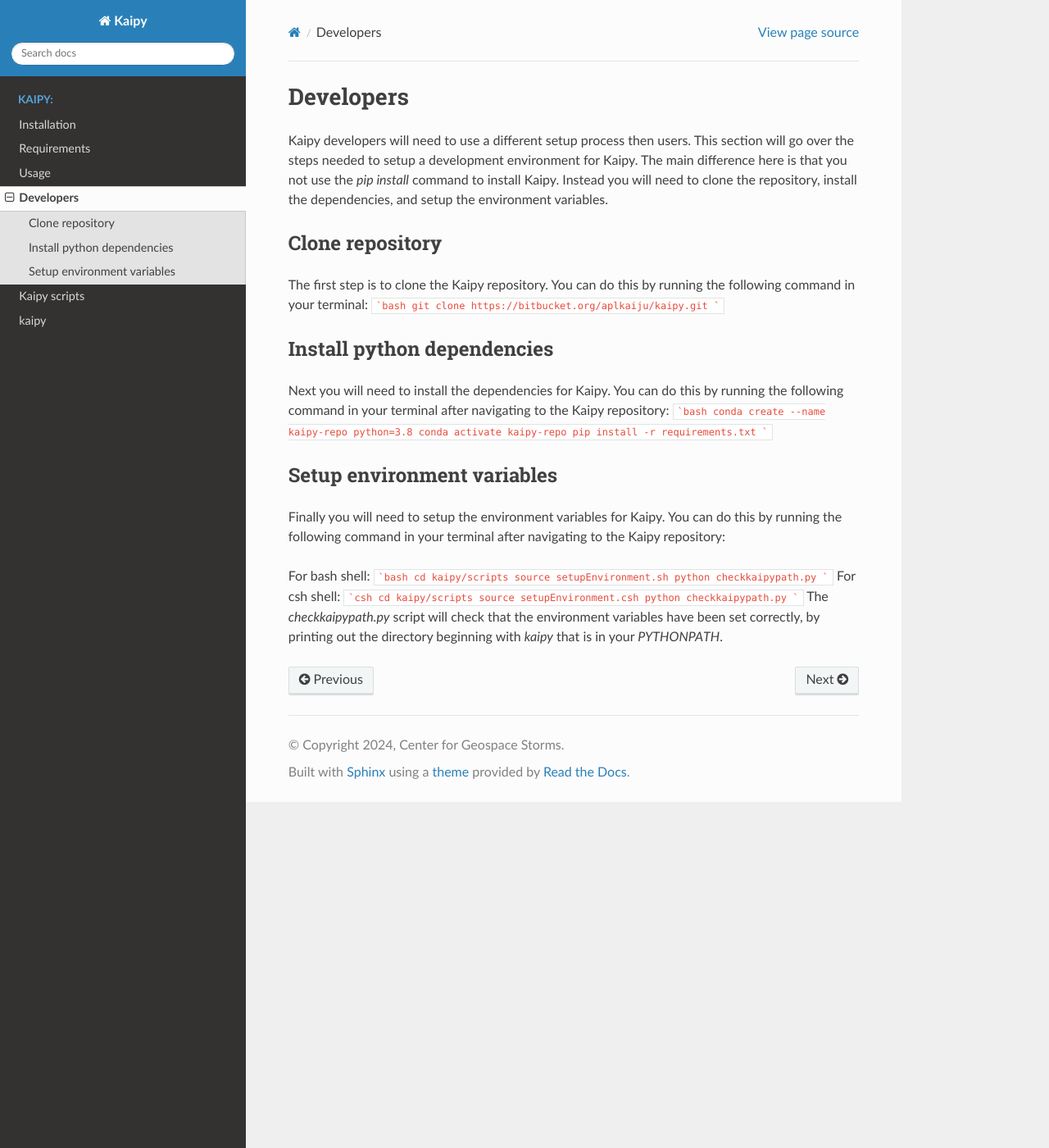
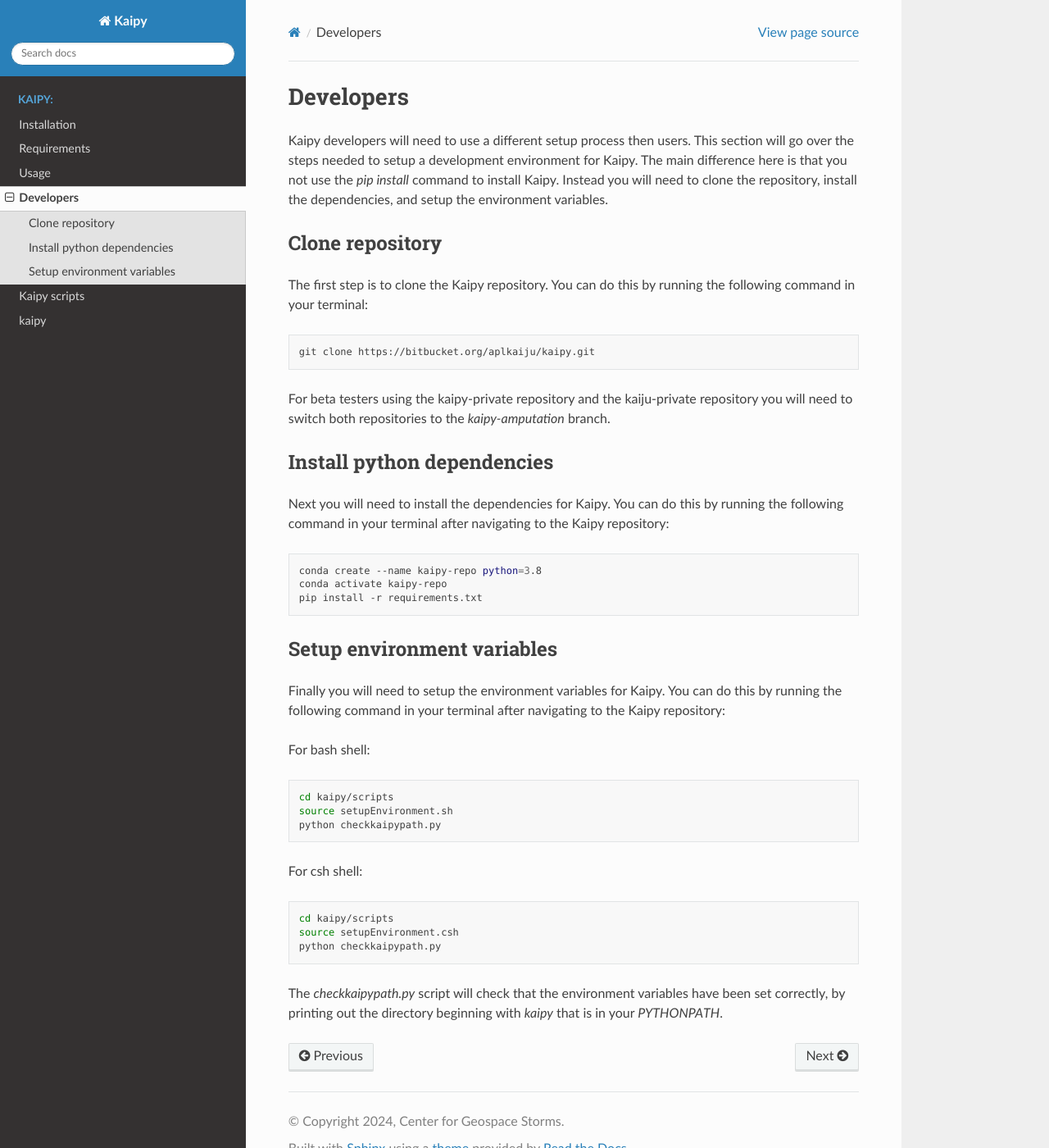
Before and after one commit to darrendezeeuw/kaipy, a Sphinx documentation site: the page built from docs/source/kaipy/developers.rst, in a window 1280 px wide and 1400 px high. Shown: the whole window at 82% size. Built offline with Sphinx 7.4.7 and the Read the Docs theme 2.0.0, drawn with Linux system fonts in a browser that asks for light colours.

Commit message:
Add developers file to documentation

````diff
--- a/docs/source/kaipy/developers.rst
+++ b/docs/source/kaipy/developers.rst
@@ -5,33 +5,43 @@
 Clone repository
 ---------
 The first step is to clone the Kaipy repository.  You can do this by running the following command in your terminal:
-```bash
-git clone https://bitbucket.org/aplkaiju/kaipy.git
-```
+
+.. code-block:: bash
+
+    git clone https://bitbucket.org/aplkaiju/kaipy.git
+
+For beta testers using the kaipy-private repository and the kaiju-private repository you will need to switch both repositories to the `kaipy-amputation` branch.
 
 Install python dependencies
 ---------
 Next you will need to install the dependencies for Kaipy.  You can do this by running the following command in your terminal after navigating to the Kaipy repository:
-```bash
-conda create --name kaipy-repo python=3.8
-conda activate kaipy-repo
-pip install -r requirements.txt
-```
+
+.. code-block:: bash
+
+    conda create --name kaipy-repo python=3.8
+    conda activate kaipy-repo
+    pip install -r requirements.txt
 
 Setup environment variables
 ---------
 Finally you will need to setup the environment variables for Kaipy.  You can do this by running the following command in your terminal after navigating to the Kaipy repository:
 
 For bash shell:
-```bash
-cd kaipy/scripts
-source setupEnvironment.sh
-python checkkaipypath.py
-```
+
+.. code-block:: bash
+
+    cd kaipy/scripts
+    source setupEnvironment.sh
+    python checkkaipypath.py
+
+
 For csh shell:
-```csh
-cd kaipy/scripts
-source setupEnvironment.csh
-python checkkaipypath.py
-```
+
+.. code-block:: csh
+
+    cd kaipy/scripts
+    source setupEnvironment.csh
+    python checkkaipypath.py
+
+
 The `checkkaipypath.py` script will check that the environment variables have been set correctly, by printing out the directory beginning with `kaipy` that is in your `PYTHONPATH`.
````
